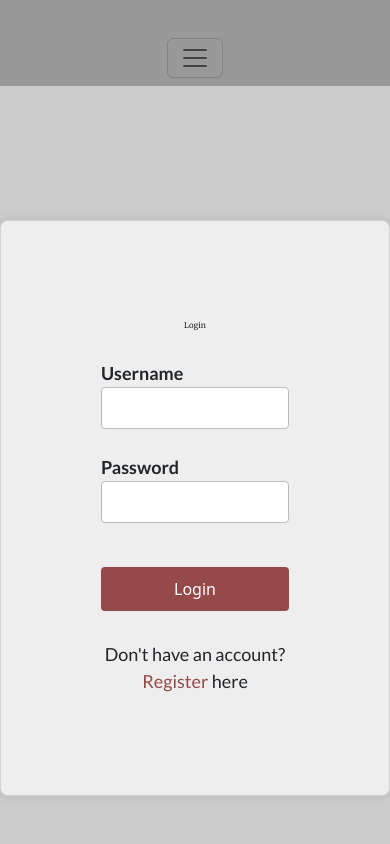
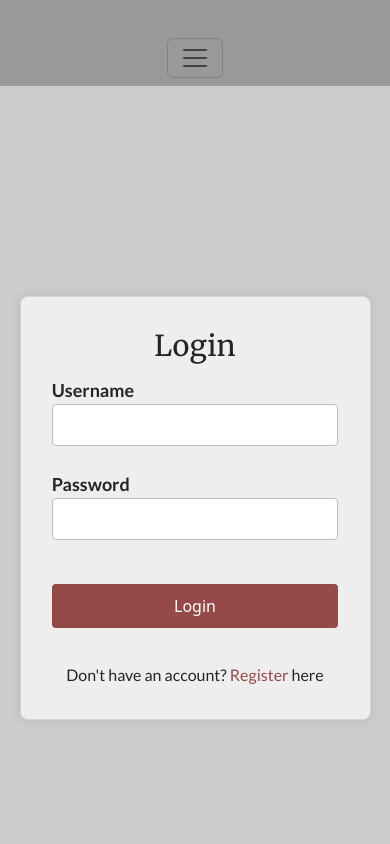
Before and after one commit to Nabil-Shartaj-Khan/skin-care-website, a React (Vite) app: page /login in a window 390 px wide. Shown: the top 844 px of the page. Built offline with nearby package versions, Linux system fonts and the light colour scheme.

Commit message:
added responsiveness

```diff
--- a/src/components/Footer/Footer.css
+++ b/src/components/Footer/Footer.css
@@ -1,10 +1,11 @@
+/* Footer.css */
+
 .footer-container {
     padding-left: 8%;
     padding-right: 8%;
     margin-right: auto;
     margin-left: auto;
     color: #726553;
-
 }
 
 footer {
@@ -25,7 +26,7 @@ footer {
 }
 
 .footer-container a {
-   color: #464545 !important;
+    color: #464545 !important;
     font-size: 21px;
     transition: transform 0.4s ease;
 }
@@ -33,3 +34,13 @@ footer {
 .footer-container a:hover {
     transform: scale(1.1);
 }
+
+@media screen and (max-width: 576px) {
+    .footer-container.img{
+        display: none;
+    }
+    .footer-container {
+        padding-left: 5%;
+        padding-right: 5%;
+    }
+}
--- a/src/components/Header/Header.css
+++ b/src/components/Header/Header.css
@@ -64,7 +64,29 @@
   color: #8a601c !important;
 }
 
+.profile-link {
+  color: #464545 !important;
+  font-weight: 600;
+  font-size: 19px;
+  font-family: 'Poppins', sans-serif;
+  text-decoration: none;
+  position: relative;
+}
 
+.profile-link::after {
+  content: '';
+  position: absolute;
+  bottom: -5px;
+  left: 0;
+  width: 100%;
+  height: 2px;
+  background-color: #8a601c;
+  transition: width 0.3s ease;
+}
+
+.profile-link:hover::after {
+  width: 50%; /* Adjust the width of the underline on hover */
+}
 
 
 @media (max-width: 992px) {
--- a/src/components/Header/Header.jsx
+++ b/src/components/Header/Header.jsx
@@ -28,7 +28,7 @@ const Header = () => {
                         <img src={logo} alt="Logo" className="logo" />
                     </div>
                     <div className='icon-container'>
-                        <Link to={username ? "/profile" : "/login"}>
+                        <Link to={username ? "/profile" : "/login"} className="profile-link">
                             <img src={profile} alt="Profile" />
                             {username ? (
                                 <span className='fs-5 about-image'>{username}</span>
--- a/src/components/Intro/Intro.css
+++ b/src/components/Intro/Intro.css
@@ -14,6 +14,7 @@
   height: auto;
   min-width: 100%;
   min-height: 100%;
+  opacity: 0.6;
   z-index: -1;
   object-fit: cover;
 }
@@ -26,7 +27,7 @@
   width: 100%;
   height: 100%;
   text-align: center;
-  background-color: rgba(0, 0, 0, 0.719);
+  background-color: rgba(15, 14, 14, 0.986);
   color: white;
   opacity: 1;
   z-index: 2;
@@ -50,13 +51,13 @@
   padding: 15px 12px 15px 12px;
   border: 4px solid #BE9382;
   font-size: 22px;
-  margin-top: 25px;
   color: #523d39bb;
   font-family: "Lato", sans-serif;
   border-radius: 15px;
   background-color: #F7F4EC;
   transition: background-color 0.5s ease, color 0.5s ease;
   text-decoration: none;
+  margin-bottom: 20px;
 }
 
 .book-button:hover {
--- a/src/components/Intro/Intro.jsx
+++ b/src/components/Intro/Intro.jsx
@@ -16,8 +16,8 @@ const Intro = () => {
             </video>
             <div className="overlay">
                 <h2>NU Skin Laser & Beauty Clinic</h2>
+                <button className='book-button' onClick={handleClick}>Book an appointment</button>
                 <p>Transforming Beauty, Inside and Out</p>
-                <button className='book-button' onClick={handleClick}>Book an appointment</button>
             </div>
         </div>
     );
--- a/src/components/Location/Location.css
+++ b/src/components/Location/Location.css
@@ -82,14 +82,10 @@
     margin-bottom: 48px;
 }
 
-@media screen and (max-width: 768px) {
-
-    .container {
+@media screen and (max-width: 576px) {
+    .location-container {
+        margin-left: 5vw;
         max-width: 90%;
-    }
-
-    .flex-it {
-        flex-direction: column;
     }
 
     .contact h3 {
--- a/src/components/SellWeek/Sellweek.css
+++ b/src/components/SellWeek/Sellweek.css
@@ -7,7 +7,7 @@
 }
 
 .header h2 {
-  font-size: 3vw;
+  font-size: 2.5vw !important;
   color: #c08b36;
   font-family: "Merriweather", sans-serif;
   padding-bottom: 40px;
@@ -40,6 +40,6 @@
 
   .image-wrapper img {
       width: auto;
-      margin: 0 20px;
+      margin: 0 40px;
   }
 }
--- a/src/components/Testimonial/Testimonial.css
+++ b/src/components/Testimonial/Testimonial.css
@@ -38,6 +38,7 @@
     width: 1900px;
     max-width: 100%;
     margin: 0 auto;
+    height: 700px;
 }
 
 .test-span {
@@ -68,3 +69,35 @@
     font-family: "great vibes",sans-serif;
     font-size: 30px;
 }
+
+@media screen and (max-width: 768px) {
+    .testimonial-container {
+      padding: 4vw 2vw;
+    }
+
+    .test-title {
+      font-size: 6vw;
+      padding-top: 20px;
+    }
+
+    .testimonial-card {
+      padding: 20px;
+      height: 300px;
+    }
+
+    .test-span {
+      font-size: 18px;
+    }
+
+    .para-test {
+      font-size: 14px;
+    }
+
+    .testimonial-card p {
+      font-size: 16px;
+    }
+
+    .test-name {
+      font-size: 22px;
+    }
+  }
--- a/src/components/UserAction/Login/Login.css
+++ b/src/components/UserAction/Login/Login.css
@@ -1,6 +1,9 @@
-body{
+/* Login.css */
+
+body {
     background-color: #ccc;
 }
+
 .login-container {
     display: flex;
     justify-content: center;
@@ -9,8 +12,9 @@ body{
 }
 
 .login-form {
-  width: 900px;
-    padding: 100px;
+    width: 90%;
+    max-width: 500px;
+    padding: 5%;
     border: 1px solid #d6d3d3;
     border-radius: 8px;
     background-color: #eeeeee;
@@ -18,49 +22,50 @@ body{
 }
 
 .login-form h2 {
-    margin-bottom: 30px;
-    font-size: 2vw;
-    font-family: "Merriweather",sans-serif;
+    margin-bottom: 5%;
+    font-size: 2.2rem;
+    font-family: "Merriweather", sans-serif;
     text-align: center;
 }
 
 .form-group {
-    margin-bottom: 35px;
+    margin-bottom: 7%;
 }
 
 .form-group label {
     display: block;
     font-weight: bold;
-    font-family: "Lato",sans-serif;
-    font-size: 18px;
+    font-family: "Lato", sans-serif;
+    font-size: 1.1rem;
 }
 
 .form-group input {
     width: 100%;
-    padding: 8px;
+    padding: 10px;
     border: 1px solid #bdbcbc;
     border-radius: 4px;
+    font-size: 1.1rem;
 }
 
 button[type="submit"] {
     width: 100%;
-    padding: 10px;
+    padding: 12px;
     border: none;
     border-radius: 4px;
     background-color: #964949;
     color: #fff;
     cursor: pointer;
     transition: background-color 0.3s;
-    margin-bottom: 15px;
+    margin-bottom: 7%;
+    font-size: 1.1rem;
 }
 
 button[type="submit"]:hover {
     background-color: #b84d4d;
 }
 
-
 .login-form .link-to {
-    font-size: 18px;
+    font-size: 1.1rem;
     font-family: "Lato", sans-serif;
 }
 
@@ -73,19 +78,40 @@ button[type="submit"]:hover {
     text-decoration: underline;
 }
 
-
-.registration-success{
-    font-family: "Lato",sans-serif;
-    font-size: 22px;
+.registration-success {
+    font-family: "Lato", sans-serif;
+    font-size: 1.3rem;
     text-align: center;
-    padding-top: 15px;
-    padding-bottom: 15px;
+    padding-top: 2%;
+    padding-bottom: 2%;
     color: green;
 }
 
-.error-message{
+.error-message {
     color: red;
-    font-family: "Lato",sans-serif;
-    padding-top: 15px;
+    font-family: "Lato", sans-serif;
+    padding-top: 2%;
     text-align: center;
 }
+
+@media screen and (max-width: 576px) {
+    .login-form {
+        width: 90%;
+        padding: 8%;
+    }
+
+    .login-form h2 {
+        font-size: 1.8rem;
+    }
+
+    .form-group input,
+    button[type="submit"],
+    .login-form .link-to {
+        font-size: 1rem;
+    }
+
+    .registration-success,
+    .error-message {
+        font-size: 1.2rem;
+    }
+}
--- a/src/components/UserAction/Profile/Profile.css
+++ b/src/components/UserAction/Profile/Profile.css
@@ -1,5 +1,7 @@
-.profile-container h1{
-    font-family: "Merriweather",sans-serif;
+/* Profile.css */
+
+.profile-container h1 {
+  font-family: "Merriweather", sans-serif;
   text-align: center;
   padding-top: 30px;
   font-size: 2.5vw;
@@ -18,14 +20,11 @@
   margin-top: 20px;
 }
 
-/* /// */
-
 .profile-card {
   background-color: #ffffff;
   border-radius: 15px;
   padding-bottom: 20px;
   margin-bottom: 80px;
-
 }
 
 .profile-picture {
@@ -41,25 +40,23 @@
 .profile-card-title {
   font-size: 1.5vw;
   font-weight: bold;
-    font-family: "Merriweather",sans-serif;
+  font-family: "Merriweather", sans-serif;
   color: #836a4a;
   margin-bottom: 10px;
 }
 
 .profile-card-text {
   font-size: 1.1vw;
-
 }
-
 
 .logout-button {
   padding: 15px 12px 15px 12px;
-    border: 4px solid #BE9382;
+  border: 4px solid #be9382;
   font-size: 22px;
   color: #523d39bb;
   font-family: "Lato", sans-serif;
   border-radius: 15px;
-    background-color: #F7F4EC;
+  background-color: #f7f4ec;
   transition: background-color 0.5s ease, color 0.5s ease;
   text-decoration: none;
 }
@@ -74,3 +71,21 @@
   padding: 0;
   margin: 0;
 }
+
+@media screen and (max-width: 768px) {
+  .profile-container h1 {
+      font-size: 4vw;
+  }
+
+  .profile-card-title {
+      font-size: 3vw;
+  }
+
+  .profile-card-text {
+      font-size: 3vw;
+  }
+
+  .logout-button {
+      font-size: 3vw;
+  }
+}
```
Also changed, not shown: src/components/UserAction/Register/Register.css (+17 -86 lines). Lines whose indentation alone changed are shown as unchanged.
